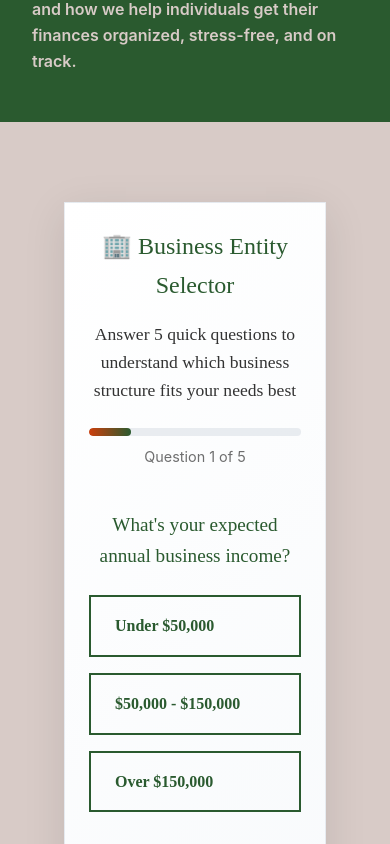
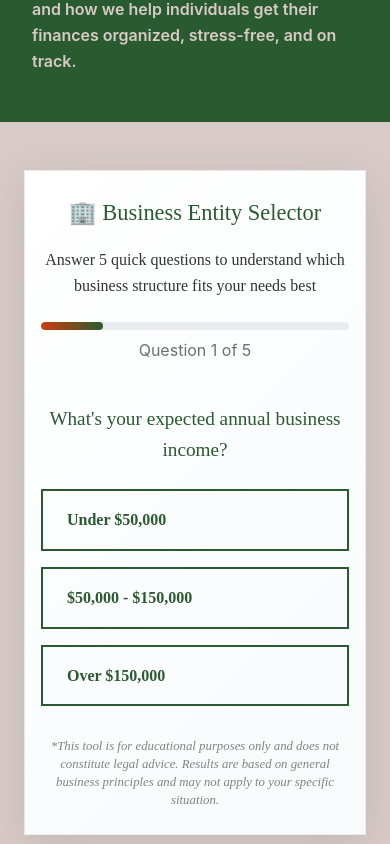
Before and after one commit to CartezDew/bdsfrontend, a React (Vite) app: page / in a window 390 px wide. Shown: the part 7300-8144 px from the top of the page. Built offline with nearby package versions, Linux system fonts and the light colour scheme.

Commit message:
updated widget

```diff
--- a/src/styles/widget.css
+++ b/src/styles/widget.css
@@ -3,7 +3,7 @@
   background: linear-gradient(135deg, #ffffff 0%, #f8fafc 100%);
   padding: 2rem;
   margin: 0 auto 3rem auto;
-  max-width: 800px;
+  max-width: 900px;
   margin-top: 2rem;
   box-shadow: 0 10px 40px rgba(0, 0, 0, 0.1);
   border: 1px solid rgba(148, 163, 184, 0.2);
@@ -22,7 +22,7 @@
 }
 
 .widget-header h3 {
-  font-size: 2rem;
+  font-size: clamp(1.5rem, 3.6vw, 2.2rem);
   color: var(--color-hunter-green);
   margin-bottom: 1rem;
   font-family: 'Playfair Display', serif;
@@ -30,7 +30,7 @@
 
 .widget-header p {
   color: var(--color-errie-black);
-  font-size: 1.1rem;
+  font-size: clamp(.9rem, 1.3vw, 1.3rem);
   margin-bottom: 1.5rem;
   opacity: 0.8;
 }
@@ -52,7 +52,7 @@
 }
 
 .progress-text {
-  font-size: 0.9rem;
+  font-size: clamp(.8rem, 1.2vw, 1.3rem);
   color: var(--color-errie-black);
   opacity: 0.7;
 }
@@ -62,7 +62,7 @@
 }
 
 .question-section h4 {
-  font-size: 1.4rem;
+  font-size: clamp(1.2rem, 2.2vw, 1.4rem);
   color: var(--color-hunter-green);
   margin-bottom: 1.5rem;
   text-align: center;
@@ -80,7 +80,7 @@
   border: 2px solid var(--color-hunter-green);
   background: transparent;
   color: var(--color-hunter-green);
-  font-size: 1rem;
+  font-size: clamp(.9rem, 1.3vw, 1.3rem);
   font-weight: 600;
   cursor: pointer;
   transition: all 0.3s ease;
@@ -101,7 +101,7 @@
 }
 
 .disclaimer {
-  font-size: 0.8rem;
+  font-size: clamp(.8rem, 1.2vw, 1.3rem);
   color: var(--color-errie-black);
   opacity: 0.6;
   font-style: italic;
@@ -320,11 +320,27 @@
   }
 
   .widget-header h3 {
-    font-size: 1.5rem;
+    font-size: clamp(1.4rem, 3.5vw, 1.7rem);
   }
 
   .question-section h4 {
-    font-size: 1.2rem;
+    font-size: clamp(1.2rem, 3vw, 1.4rem);
+  }
+
+  .widget-header p {
+    font-size: clamp(1rem, 3vw, 1.2rem);
+  }
+
+  .progress-text {
+    font-size: clamp(1rem, 3vw, 1.2rem);
+  }
+
+  .option-button {
+    font-size: clamp(1rem, 3vw, 1.2rem);
+  }
+
+  .disclaimer {
+    font-size: clamp(.8rem, 2.2vw, 1.2rem);
   }
 
   .entity-comparison {
@@ -342,6 +358,19 @@
     width: 100%;
     margin: 0.5rem 0;
   }
+}
+
+@media (max-width: 550px) {
+  .entity-selector-widget {
+    padding: 1.5rem 1rem 1.5rem 1rem;
+    margin: 0 auto;
+  }
+
+  .widget-section {
+    padding: 3rem 1.5rem 3rem 1.5rem;
+
+  }
+
 }
 
 /* Animation Classes for Entity Selector Widget */
```
